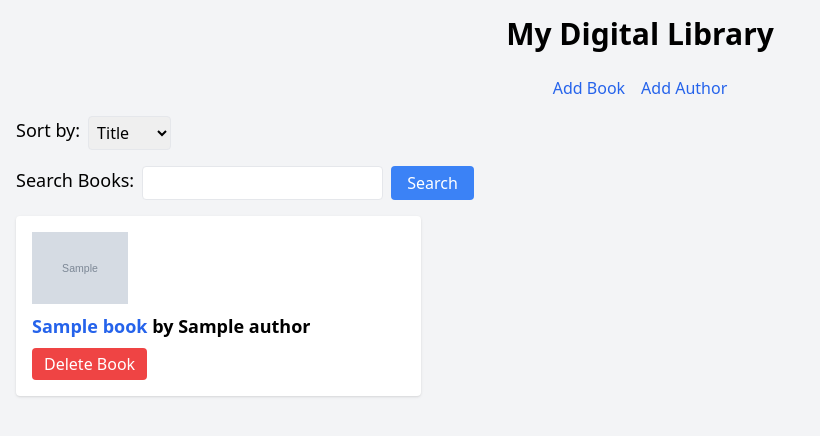
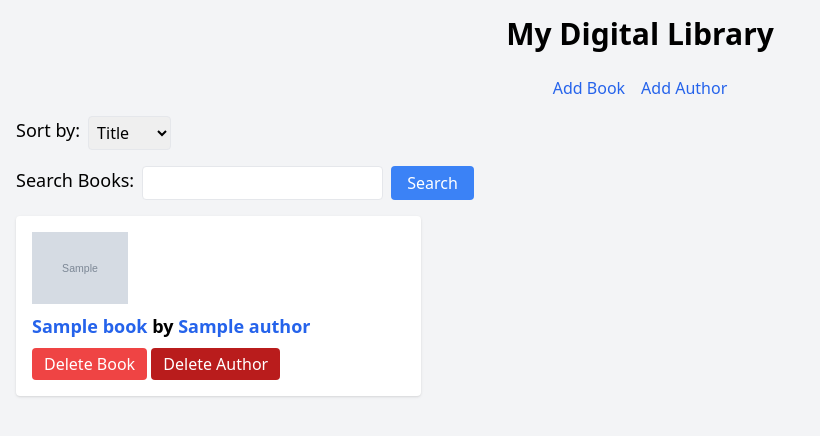
Before and after one commit to Helvanljar/Book-Alchemy, a Flask app: template template/home.html in a window 1280 px wide. Shown: the top 436 px of the page, without its empty margins (0-820 px from the left). Run offline with Flask 3, Linux system fonts and the light colour scheme; the template is opened without the code that fills it: most values are stand-ins (such as "Sample title", 1, 10 or a date in 2020); grey boxes marked "Sample" are stand-in pictures; parts of the project's set-up code (start-up, migrations or seed data) failed here and were passed over; some libraries are stand-ins or nearby versions.

Commit message:
delete author option

```diff
--- a/app.py
+++ b/app.py
@@ -42,7 +42,8 @@ def home():
         response = requests.get(f"https://covers.openlibrary.org/b/isbn/{book.isbn}-M.jpg")
         book.cover_image = response.url if response.status_code == 200 else None
 
-    return render_template('home.html', books=books)
+    authors = Author.query.all()
+    return render_template('home.html', books=books, authors=authors)
 
 
 @app.route('/book/<int:book_id>')
@@ -112,6 +113,15 @@ def delete_book(book_id):
     return redirect(url_for('home'))
 
 
+@app.route('/author/<int:author_id>/delete', methods=['POST'])
+def delete_author(author_id):
+    author = Author.query.get_or_404(author_id)
+    db.session.delete(author)  # Cascades to delete associated books
+    db.session.commit()
+    flash(f'Author "{author.name}" and their books deleted successfully!', 'success')
+    return redirect(url_for('home'))
+
+
 # Seed data (run once, then comment out)
 with app.app_context():
     if Author.query.count() == 0:
--- a/data_models.py
+++ b/data_models.py
@@ -8,6 +8,7 @@ class Author(db.Model):
     name = db.Column(db.String(100), nullable=False)
     birth_date = db.Column(db.Date, nullable=False)
     date_of_death = db.Column(db.Date, nullable=True)
+    books = db.relationship('Book', backref='author', lazy=True, cascade='all, delete-orphan')
 
     def __repr__(self):
         return f"<Author(id={self.id}, name={self.name})>"
@@ -22,7 +23,6 @@ class Book(db.Model):
     title = db.Column(db.String(200), nullable=False)
     publication_year = db.Column(db.Integer, nullable=False)
     author_id = db.Column(db.Integer, db.ForeignKey('authors.id'), nullable=False)
-    author = db.relationship('Author', backref=db.backref('books', lazy=True))
 
     def __repr__(self):
         return f"<Book(id={self.id}, title={self.title})>"
--- a/template/home.html
+++ b/template/home.html
@@ -50,10 +50,14 @@
               <img src="{{ book.cover_image }}" alt="Cover of {{ book.title }}" class="w-24 h-auto mb-2">
             {% endif %}
             <h3 class="text-lg font-semibold">
-              <a href="{{ url_for('book_detail', book_id=book.id) }}" class="text-blue-600 hover:underline">{{ book.title }}</a> by {{ book.author.name }}
+              <a href="{{ url_for('book_detail', book_id=book.id) }}" class="text-blue-600 hover:underline">{{ book.title }}</a> by
+              <a href="{{ url_for('author_detail', author_id=book.author_id) }}" class="text-blue-600 hover:underline">{{ book.author.name }}</a>
             </h3>
-            <form action="{{ url_for('delete_book', book_id=book.id) }}" method="POST" class="mt-2">
+            <form action="{{ url_for('delete_book', book_id=book.id) }}" method="POST" class="mt-2 inline-block">
               <input type="submit" value="Delete Book" class="bg-red-500 text-white px-3 py-1 rounded hover:bg-red-600">
+            </form>
+            <form action="{{ url_for('delete_author', author_id=book.author_id) }}" method="POST" class="mt-2 inline-block">
+              <input type="submit" value="Delete Author" class="bg-red-700 text-white px-3 py-1 rounded hover:bg-red-800">
             </form>
           </div>
           {% endfor %}
```
